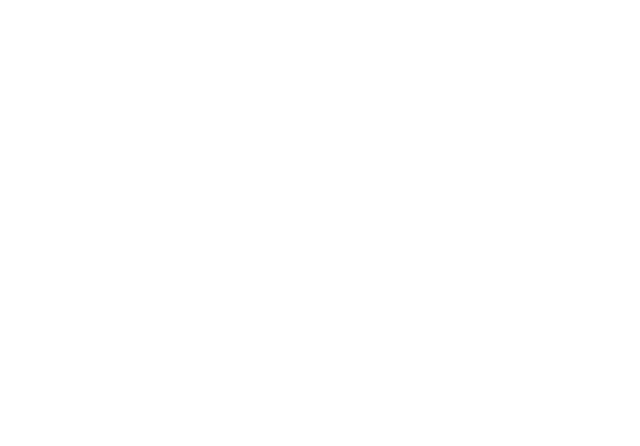
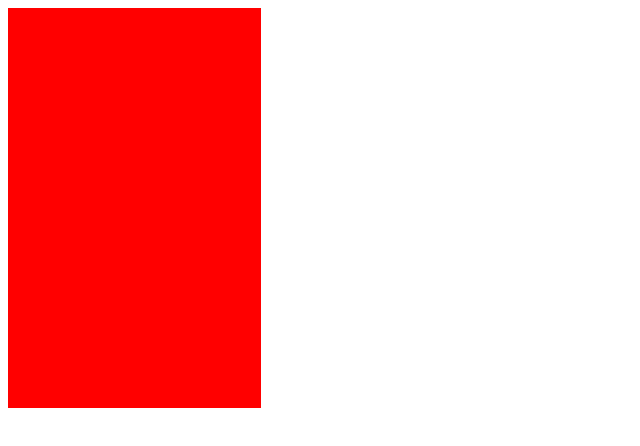
Before and after one commit to HeroicCS2/banana-WW, a plain HTML site: page layout.html in a window 1280 px wide. Shown: the whole page, without its empty margins (0-640 px from the left). Drawn offline with Linux system fonts and the light colour scheme.

Commit message:
Update layout.html

```diff
--- a/layout.html
+++ b/layout.html
@@ -9,6 +9,9 @@
                width:100%;
                hegiht:300px
         }
+        nav{background-color:red;
+            width:20%;
+            height:400px;
     </style>
 </head>
 <body>
```
